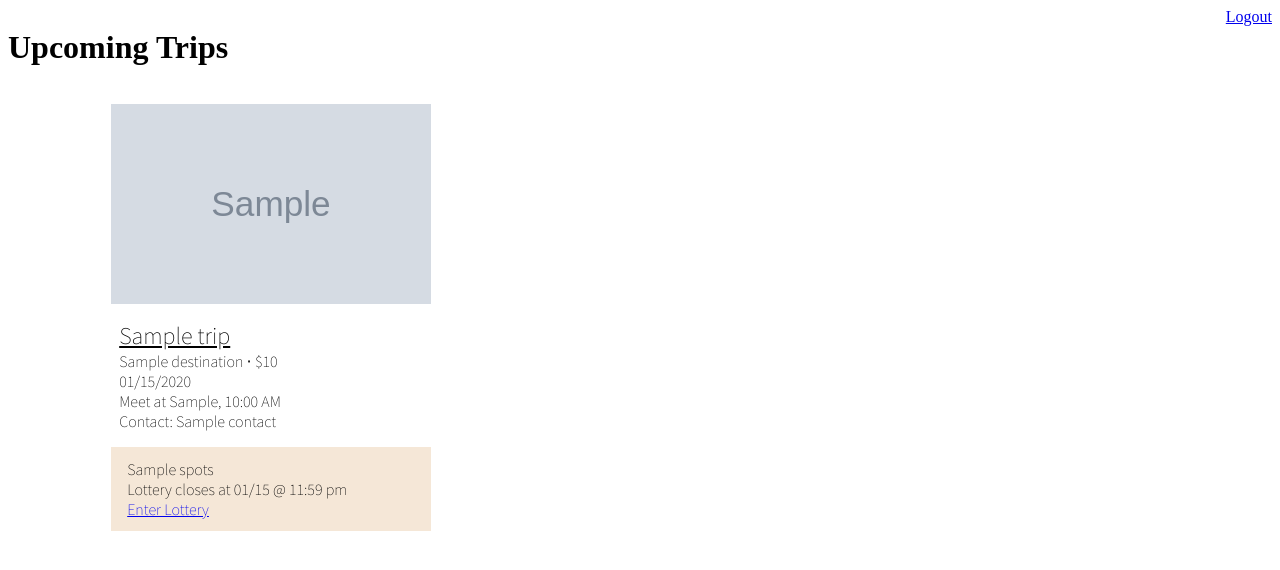
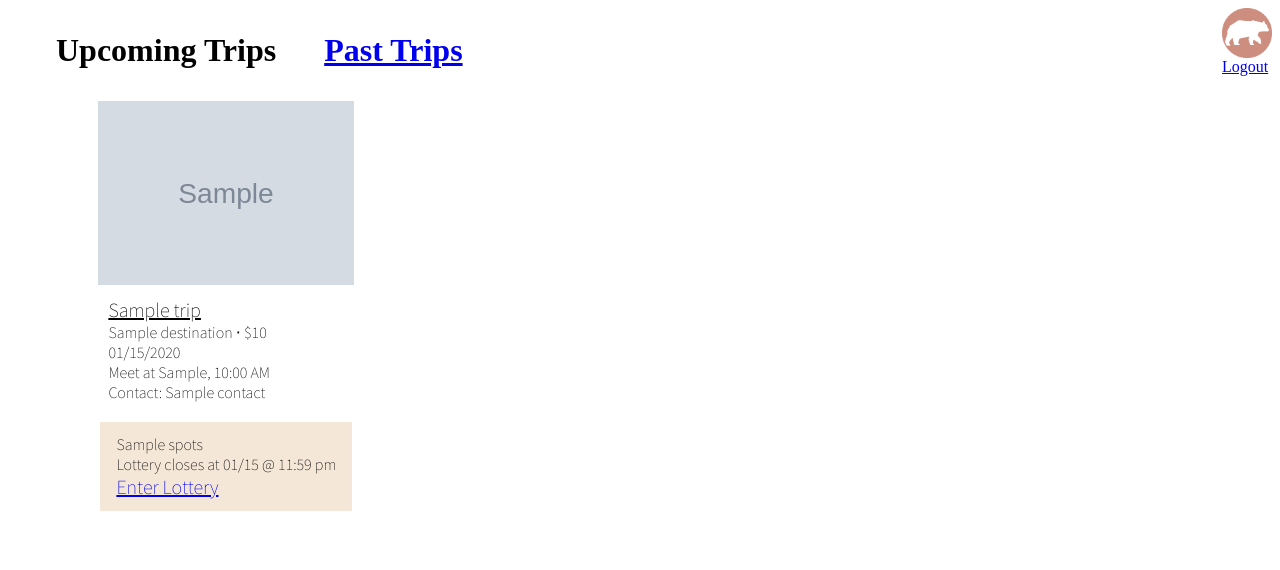
Before and after one commit to fullstackatbrown/project-brown-outing-club, a Flask app: template templates/upcoming.html in a window 1280 px wide. Shown: the top 570 px of the page. Run offline with Flask 2, Linux system fonts and the light colour scheme; the template is opened without the code that fills it: most values are stand-ins (such as "Sample title", 1, 10 or a date in 2020); grey boxes marked "Sample" are stand-in pictures.

Commit message:
created pasttrips and lottery signup endpoints
created a lotterysignup and a pasttrips method/endpoint for future templating using lottery.html and past.html. modified css for upcoming.html

```diff
--- a/app.py
+++ b/app.py
@@ -111,17 +111,53 @@ def login_required(f):
 @login_required
 def dashboard():
     #selects rows where the current date matches or is earlier than the sign up deadline
-    #NOTE: current date uses the server clock to fetch the date, so make sure the app is deployed on an Eastern Server
+    #NOTE: current date uses the server clock to fetch the date, so make sure the app is deployed on an Eastern Time Server
     upcoming_text = select([Trip]).where(Trip.signup_deadline >= func.current_date()).order_by(Trip.signup_deadline)
+    upcoming_trips = conn.execute(upcoming_text).fetchall()
+
+    #list of trips that have lotteries the user has signed up for
+    signed_text = select([Response.trip_id]).where(Response.user_email == session.get('profile').get('email'))
+    signed_up = conn.execute(signed_text).fetchall()
+
+    return render_template('upcoming.html', upcoming_trips = upcoming_trips, signed_up = signed_up)
+
+#displays past trips
+@app.route('/pasttrips')
+def pasttrips():
+    #selects rows where the current date is after the sign up deadline
+    #NOTE: current date uses the server clock to fetch the date, so make sure the app is deployed on an Eastern Time Server
     past_text = select([Trip]).where(Trip.signup_deadline < func.current_date()).order_by(Trip.signup_deadline.desc())
-
-    upcoming_trips = conn.execute(upcoming_text).fetchall()
     past_trips = conn.execute(past_text).fetchall()
 
-    return render_template('upcoming.html',
-    upcoming_trips = upcoming_trips, past_trips = past_trips)
+    return render_template('past.html', past_trips = past_trips)
 
-#logout function to be called via button on front
+#gets trip object from its id
+def get_trip(id):
+    trip_text = select([Trip]).where(Trip.id == id)
+    trip = conn.execute(trip_text).fetchone()
+
+    if trip is None:
+        abort(404, "Trip doesn't exist.")
+
+    return trip
+
+#page linked with "Enter Lottery" from dashboard, should collect information necessary to create Response row in db using a form
+@app.route('/lotterysignup/<int:id>', methods=('GET', 'POST'))
+@login_required
+def lotterysignup(id):
+    trip = get_trip(id)
+
+    if request.method == 'POST':
+        car = request.form['car']
+        financial_aid = request.form['financial_aid']
+
+        new_response = Response(trip_id = id, user_email = session.get('profile').get('email'), financial_aid = financial_aid, car = car)
+        db.session.add(new_response)
+        db.session.commit()
+        return redirect(url_for('dashboard'))
+    return render_template('lottery.html', id = id)
+
+#logout function
 @app.route('/logout')
 def logout():
     session.clear()
--- a/models.py
+++ b/models.py
@@ -69,6 +69,8 @@ class Response(db.Model):
     user = db.relationship('User', backref = db.backref('responses'))
     financial_aid= db.Column(db.Boolean, default=False)
     car = db.Column(db.Boolean, default=False)
+
+    #update when lottery is ran, true means they received a lottery spot
     lottery_slot = db.Column(db.Boolean)
 
     def __repr__(self):
--- a/static/css/dashboard.css
+++ b/static/css/dashboard.css
@@ -3,11 +3,32 @@
     justify-content: space-between;
 }
 
-.row {
+.header img {
+    height: 50px;
+}
+
+.logout {
     display: flex;
-    justify-content: center;
     flex-direction: column;
-    margin: 1em 2.5em;
+}
+
+.nav {
+    display:flex;
+    flex-direction: row;
+}
+
+.nav h1 {
+    margin: 0.75em 0 1em 1.5em;
+}
+
+.trips {
+    display: flex;
+    align-items: center;
+    flex-direction: column;
+}
+
+.trips a{
+    font-size: 1.25em;
 }
 
 .body {
@@ -15,23 +36,25 @@
     grid-template-columns: 1fr 1fr 1fr;
     grid-column-gap: 2.5em;
     grid-row-gap: 2vh;
-    width: 90%;
+    width: 95%;
     margin: auto;
     font-family: 'Source Sans Pro', sans-serif;
 }
 
 #details {
-    padding: 0 .5em;
+    padding: 0.5em 0.5em;
 }
 
 #lottery {
+    margin: 0.75em 0;
     padding: 0.75em 1em;
     background-color: #F5E7D7;
 }
 
-.refphoto {
-    width: 20em;
-    height: 12.5em;
+.row img {
+    width: 16em;
+    height: 11.5em;
+    object-fit: cover;
 }
 
 .triplink {
--- a/templates/upcoming.html
+++ b/templates/upcoming.html
@@ -7,15 +7,22 @@
 
 <body>
     <div class = "header">
+        <div class = "nav">
             <h1>Upcoming Trips</h1>
+            <h1><a href="/pasttrips">Past Trips</a></h1>
+        </div>
+        <div class = "logout">
+            <img src = "static/img/bocLogoNegative.png">
             <a class="btn btn-primary btn-lg btn-logout btn-block" href="/logout">Logout</a>
+        </div>
     </div>
     <div class = "body">
     {% for trip in upcoming_trips %}
         <div class = "trips">
-            <div class = "row" id ="img">
-                <img src = "{{ trip['image'] }}" class = "refphoto">
+            <div class = "row">
+                <img src = "{{ trip['image'] }}">
             </div>
+            <div class = "info">
                 <div class = "row" id ="details">
                     <a href="#moreinformation" class = "triplink">{{ trip['name'] }}</a>
                     <div>
@@ -43,10 +50,16 @@
                     <br>
                     Lottery closes at {{ trip['signup_deadline'].strftime('%m/%d') }} @ 11:59 pm
                     <br>
-                <a href = "#lottery">
+                    {% if trip['id'] in signed_up %}
+                        Signed up
+                    {% else %}
+                        <a href = "{{ url_for('lotterysignup', id=trip['id']) }}">
                             Enter Lottery
                         </a>
+                    {% endif %}
                 </div>
+            </div>
+
         </div>
         {% if not loop.last %}
         {% endif %}
```
Also changed, not shown: static/img/bocLogoNegative.png (added), templates/lottery.html (added), templates/past.html (added). Lines whose indentation alone changed are shown as unchanged.
